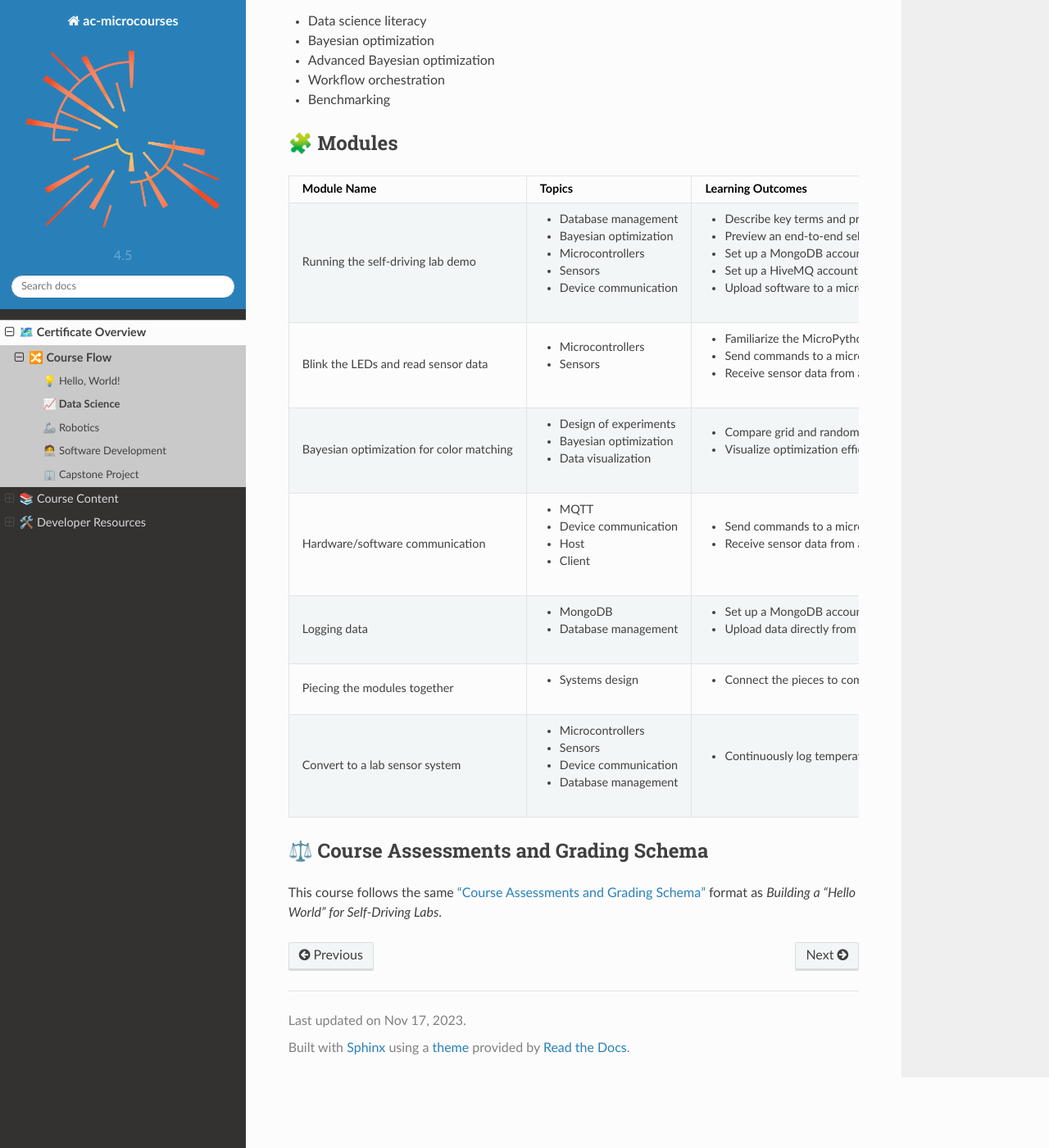
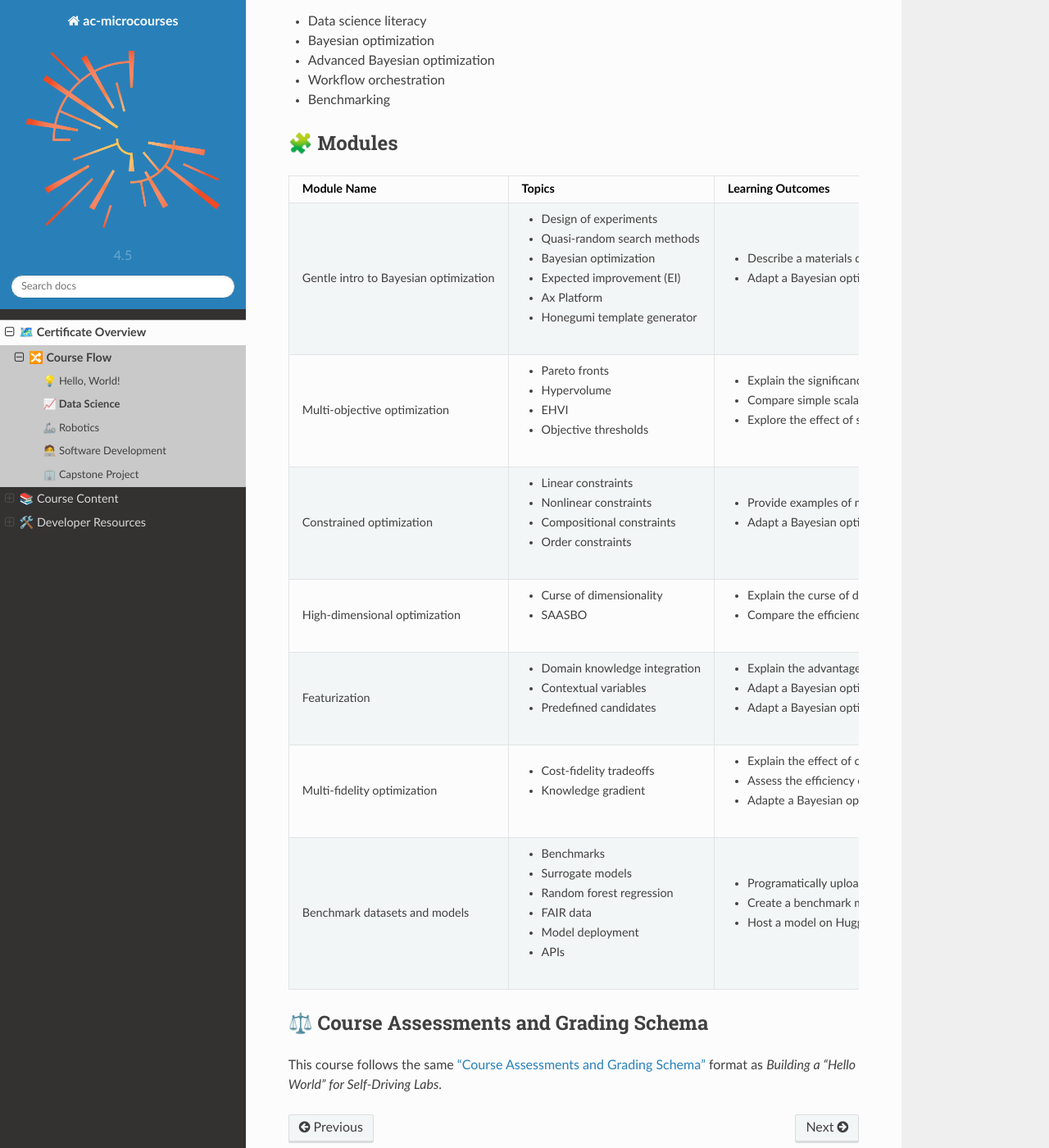
Before and after one commit to AccelerationConsortium/ac-microcourses, a Sphinx documentation site: the page built from docs/courses/data-science/overview.md, in a window 1280 px wide and 1400 px high, scrolled down 675 px. Shown: the whole window at 82% size. Built offline with Sphinx 7.4.7 and the Read the Docs theme 2.0.0, drawn with Linux system fonts in a browser that asks for light colours.

Commit message:
had the wrong course modules

````diff
--- a/docs/courses/data-science/overview.md
+++ b/docs/courses/data-science/overview.md
@@ -23,7 +23,7 @@ The **recommended prerequisite** for this course is ["Building a 'Hello World' f
 
 ## 🧩 Modules
 
-```{list-table}
+<!-- ```{list-table}
 :header-rows: 1
 
 * - Module Name
@@ -73,7 +73,18 @@ The **recommended prerequisite** for this course is ["Building a 'Hello World' f
     - Device communication
     - Database management
   - - Continuously log temperature, humidity, pressure, light, and accelerometer data
-```
+``` -->
+
+Module Name | Topics | Learning Outcomes
+--- | --- | ---
+Gentle intro to Bayesian optimization | <ul><li>Design of experiments</li><li>Quasi-random search methods</li><li>Bayesian optimization</li><li>Expected improvement (EI)</li><li>Ax Platform</li><li>Honegumi template generator</li></ul> | <ul><li>Describe a materials discovery task using data science language and concepts</li><li>Adapt a Bayesian optimization script to find an optimal chocolate chip cookie recipe</li></ul>
+Multi-objective optimization | <ul><li>Pareto fronts</li><li>Hypervolume</li><li>EHVI</li><li>Objective thresholds</li></ul> | <ul><li>Explain the significance of a Pareto front</li><li>Compare simple scalarization with expected hypervolume improvement</li><li>Explore the effect of setting objective thresholds</li></ul>
+Constrained optimization | <ul><li>Linear constraints</li><li>Nonlinear constraints</li><li>Compositional constraints</li><li>Order constraints</li></ul> | <ul><li>Provide examples of materials discovery tasks with constraints</li><li>Adapt a Bayesian optimization script to include constraints</li></ul>
+High-dimensional optimization | <ul><li>Curse of dimensionality</li><li>SAASBO</li></ul> | <ul><li>Explain the curse of dimensionality</li><li>Compare the efficiency of expected improvement and SAASBO as a function of dimensionality</li></ul>
+Featurization | <ul><li>Domain knowledge integration</li><li>Contextual variables</li><li>Predefined candidates</li></ul> | <ul><li>Explain the advantages and disadvantages of featurization</li><li>Adapt a Bayesian optimization script to use predefined candidates with featurization</li><li>Adapt a Bayesian optimization script to use contextual variables</li></ul>
+Multi-fidelity optimization | <ul><li>Cost-fidelity tradeoffs</li><li>Knowledge gradient</li></ul> | <ul><li>Explain the effect of cost-fidelity tradeoffs on optimization</li><li>Assess the efficiency of expected improvement at fixed fidelities vs. knowledge gradient</li><li>Adapte a Bayesian optimization script to use a knowledge gradient</li></ul>
+Benchmark datasets and models | <ul><li>Benchmarks</li><li>Surrogate models</li><li>Random forest regression</li><li>FAIR data</li><li>Model deployment</li><li>APIs</li></ul> | <ul><li>Programatically upload a completed dataset to Figshare</li><li>Create a benchmark model with scikit-learn</li><li>Host a model on HuggingFace</li></ul>
+
 
 <!-- In intro, require Bayes opt video and user input for the different questions. This could be a GitHub discussion, comments in a PR, entry in the Canvas course, etc. -->
 
````
